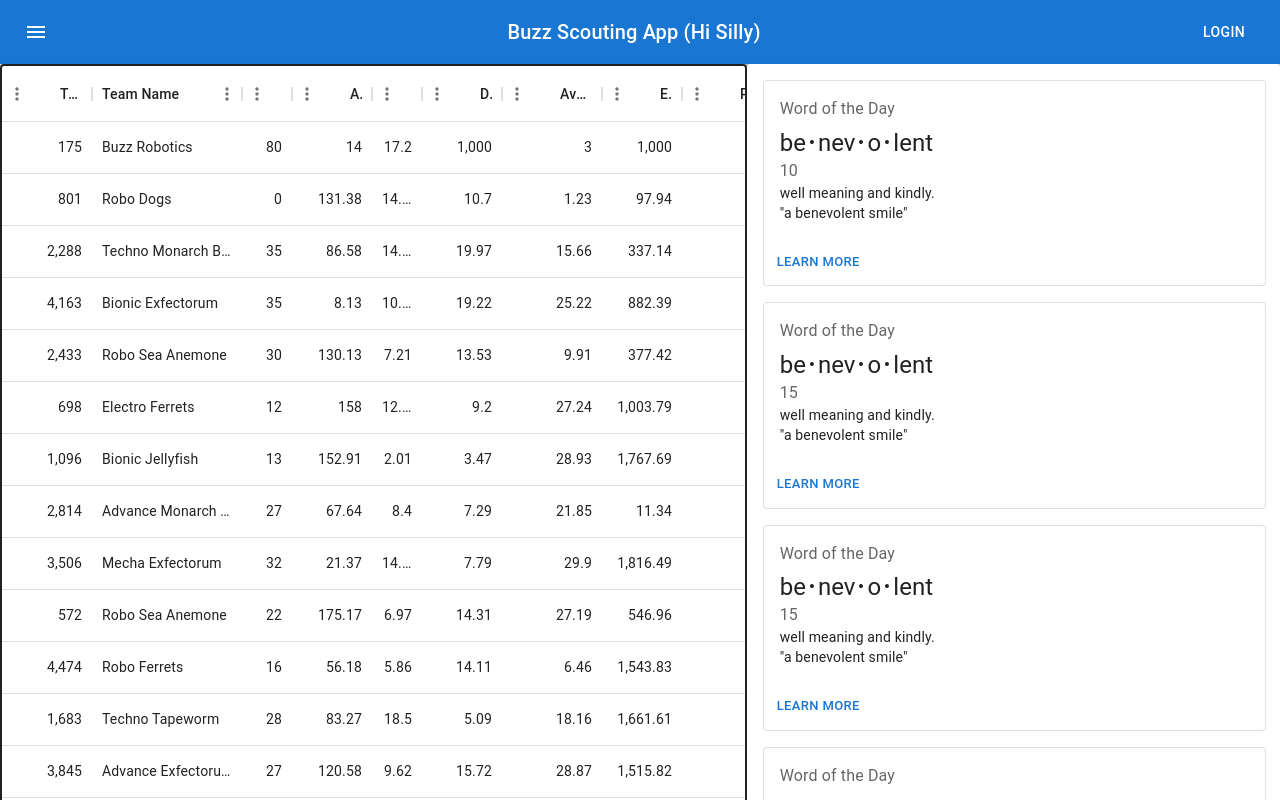
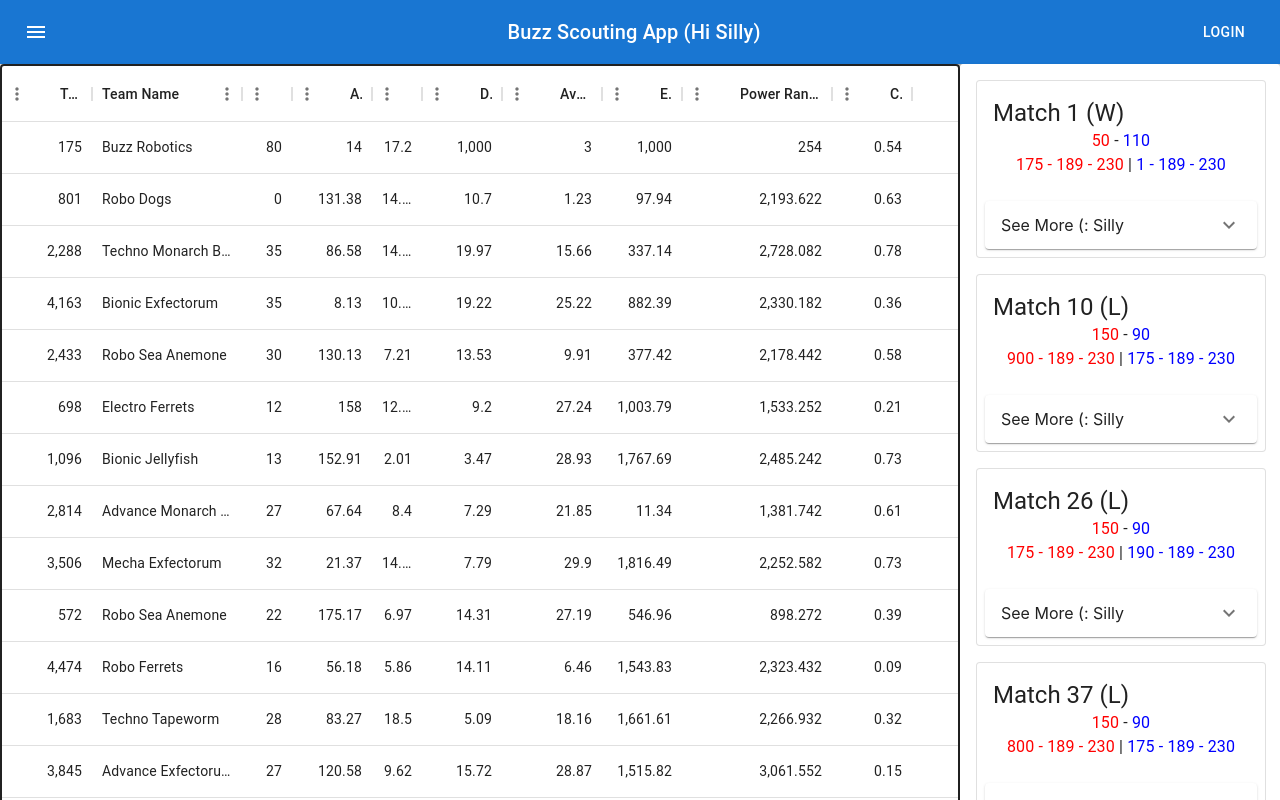
Before and after one commit to FRC175/ScoutingVisualizer, a React (Create React App) app: page / in a window 1280 px wide. Shown: the top 800 px of the page. Built offline with nearby package versions, Linux system fonts and the light colour scheme.

Commit message:
We're halfway there woooahhhh

```diff
--- a/src/App.js
+++ b/src/App.js
@@ -24,20 +24,19 @@ const themeDark = createTheme({
 
 const Item = styled(Paper)(({ themeDark }));
 
+export default function App() {
 
-
-export default function App() {
   return (
     <div className="App">
       <SillyAppBar />
       <Box>
         <Grid2 container spacing={0}>
-          <Grid2 item xs={12} md={7}>
+          <Grid2 item xs={12} md={9}>
             <Item>
               <TeamsTable/>
             </Item>
           </Grid2>
-          <Grid2 item xs={12} md={5}>
+          <Grid2 item xs={12} md={3}>
             <Item>
               <Box style={{maxHeight: '98vh', overflow: 'auto'}}>
                 <TeamGrid/>
--- a/src/MatchDetail.js
+++ b/src/MatchDetail.js
@@ -5,6 +5,11 @@ import CardActions from '@mui/material/CardActions';
 import CardContent from '@mui/material/CardContent';
 import Button from '@mui/material/Button';
 import Typography from '@mui/material/Typography';
+import Accordion from '@mui/material/Accordion';
+import AccordionActions from '@mui/material/AccordionActions';
+import AccordionSummary from '@mui/material/AccordionSummary';
+import AccordionDetails from '@mui/material/AccordionDetails';
+import ExpandMoreIcon from '@mui/icons-material/ExpandMore';
 
 const useStyles = makeStyles({
     root: {
@@ -18,12 +23,21 @@ const useStyles = makeStyles({
     title: {
         fontSize: 14,
     },
-    pos: {
-        marginBottom: 12,
+    score: {
+        fontSize: "20pt",
+        textAlign: "center",
+        marginTop: "10px"
     },
+    teams: {
+        textAlign: "center",
+    }
 });
 
-const MatchDetail = ({match}) => {
+
+const MatchDetail = ({match, teamNum}) => {
+
+    const isRed = match.teamsRed.includes(teamNum)
+    const wonMatch = (isRed && match.scoreRed > match.scoreBlue) || (!isRed && match.scoreBlue > match.scoreRed)
 
     const classes = useStyles();
     const bull = <span className={classes.bullet}>•</span>;
@@ -31,23 +45,30 @@ const MatchDetail = ({match}) => {
     return (
         <Card className={classes.root} variant="outlined">
             <CardContent>
-                <Typography className={classes.title} color="textSecondary" gutterBottom>
-                Word of the Day
+                <Typography variant="h5" component="h2">
+                Match {match.matchNum} ({wonMatch ? "W" : "L"})
                 </Typography>
-                <Typography variant="h5" component="h2">
-                be{bull}nev{bull}o{bull}lent
+                <Typography className={classes.score}>
+                <span style={{color: 'red'}}>{match.scoreRed}</span> - <span style={{color: 'blue'}}>{match.scoreBlue}</span>
                 </Typography>
-                <Typography className={classes.pos} color="textSecondary">
-                {match.matchNum}
-                </Typography>
-                <Typography variant="body2" component="p">
-                well meaning and kindly.
-                <br />
-                {'"a benevolent smile"'}
+                <Typography className={classes.teams}>
+                <span style={{color: 'red'}}>{match.teamsRed[0]} - {match.teamsRed[1]} - {match.teamsRed[2]}</span> | <span style={{color: 'blue'}}>{match.teamsBlue[0]} - {match.teamsBlue[1]} - {match.teamsBlue[2]}</span>
                 </Typography>
             </CardContent>
             <CardActions>
-                <Button size="small">Learn More</Button>
+                <Accordion>
+                    <AccordionSummary
+                        expandIcon={<ExpandMoreIcon />}
+                        aria-controls="panel1-content"
+                        id="panel1-header"
+                    >
+                    See More (: Silly
+                    </AccordionSummary>
+                    <AccordionDetails>
+                        Lorem ipsum dolor sit amet, consectetur adipiscing elit. Suspendisse
+                        malesuada lacus ex, sit amet blandit leo lobortis eget.
+                    </AccordionDetails>
+                </Accordion>
             </CardActions>
         </Card>
     )
--- a/src/TeamGrid.js
+++ b/src/TeamGrid.js
@@ -5,15 +5,15 @@ import MatchDetail from './MatchDetail';
 const TeamGrid = ({ teamNum }) => {
 
     const matches = [
-        {matchNum: 10, scoreRed: 50, scoreBlue: 110},
-        {matchNum: 15, scoreRed: 150, scoreBlue: 90},
-        {matchNum: 15, scoreRed: 150, scoreBlue: 90},
-        {matchNum: 15, scoreRed: 150, scoreBlue: 90},
-        {matchNum: 15, scoreRed: 150, scoreBlue: 90},
-        {matchNum: 15, scoreRed: 150, scoreBlue: 90},
-        {matchNum: 15, scoreRed: 150, scoreBlue: 90},
-        {matchNum: 15, scoreRed: 150, scoreBlue: 90},
-        {matchNum: 15, scoreRed: 150, scoreBlue: 90},
+        {matchNum: 1, scoreRed: 50, scoreBlue: 110,  teamsRed: [175, 189, 230], teamsBlue: [1, 189, 230]},
+        {matchNum: 10, scoreRed: 150, scoreBlue: 90, teamsRed: [900, 189, 230], teamsBlue: [175, 189, 230]},
+        {matchNum: 26, scoreRed: 150, scoreBlue: 90, teamsRed: [175, 189, 230], teamsBlue: [190, 189, 230]},
+        {matchNum: 37, scoreRed: 150, scoreBlue: 90, teamsRed: [800, 189, 230], teamsBlue: [175, 189, 230]},
+        {matchNum: 39, scoreRed: 150, scoreBlue: 90, teamsRed: [175, 189, 230], teamsBlue: [1000, 189, 230]},
+        {matchNum: 41, scoreRed: 150, scoreBlue: 90, teamsRed: [175, 189, 230], teamsBlue: [200, 189, 230]},
+        {matchNum: 52, scoreRed: 150, scoreBlue: 90, teamsRed: [100, 189, 230], teamsBlue: [175, 189, 230]},
+        {matchNum: 61, scoreRed: 150, scoreBlue: 90, teamsRed: [80, 189, 230], teamsBlue: [175, 189, 230]},
+        {matchNum: 67, scoreRed: 150, scoreBlue: 90, teamsRed: [2, 189, 230], teamsBlue: [175, 189, 230]},
     ]
 
     return (
@@ -21,7 +21,7 @@ const TeamGrid = ({ teamNum }) => {
             <List>
             {matches.map((match, index) => (
                 <ListItem key={index}>
-                    <MatchDetail match={match} />
+                    <MatchDetail match={match} teamNum={teamNum} />
                 </ListItem>
             ))}
             </List>
```
